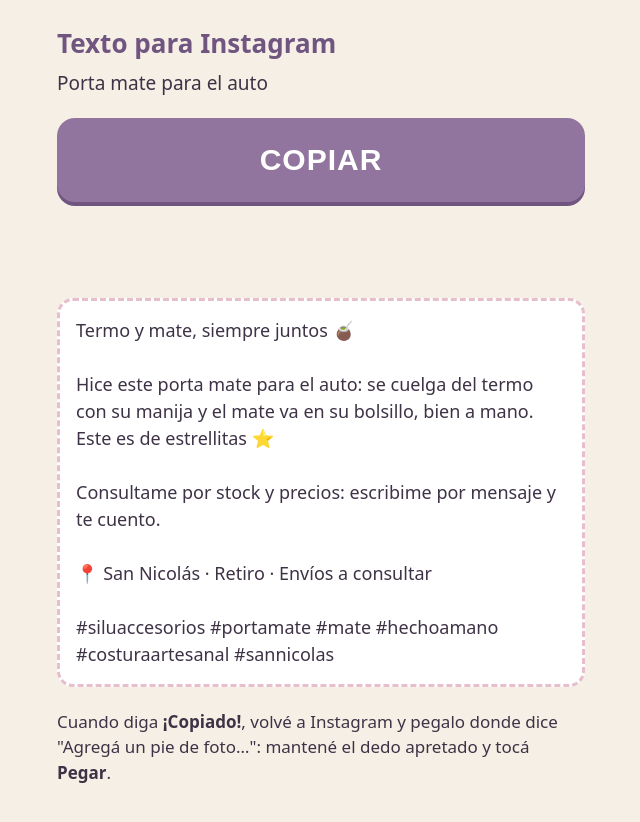
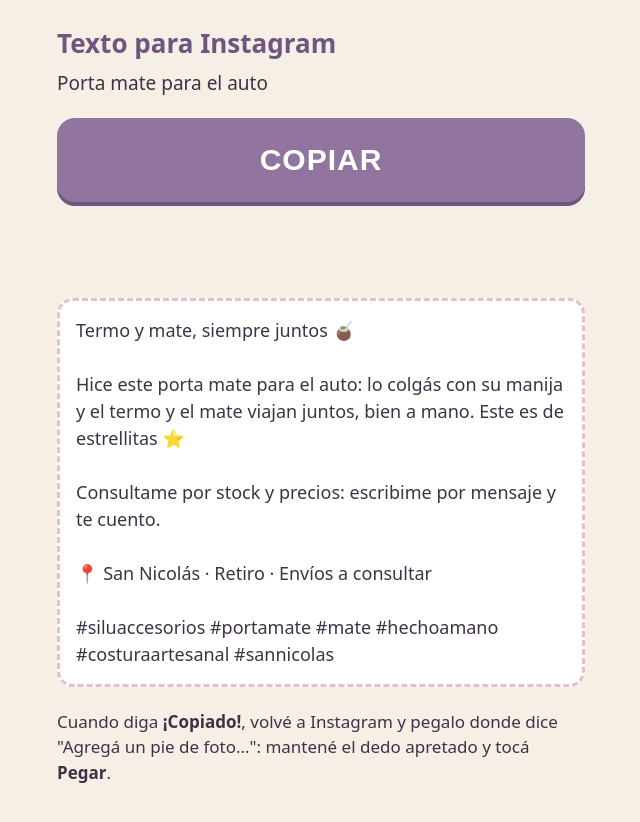
Before and after one commit to Marcem55/silu-textos, a plain HTML site: page porta-mate-auto/index.html in a window 1280 px wide. Shown: the whole page, without its empty margins (319-959 px from the left). Drawn offline with Linux system fonts and the light colour scheme.

Commit message:
Corrige el texto del porta mate para el auto
Co-Authored-By: Claude Opus 5.5 <noreply@anthropic.com>
Claude-Session: https://claude.ai/code/session_01Jc9uUEcoGAxgah9jeByFr9

```diff
--- a/porta-mate-auto/index.html
+++ b/porta-mate-auto/index.html
@@ -30,7 +30,7 @@
   <div id="aviso" class="aviso" role="status" aria-live="polite"></div>
   <div id="pie" class="pie">Termo y mate, siempre juntos 🧉
 
-Hice este porta mate para el auto: se cuelga del termo con su manija y el mate va en su bolsillo, bien a mano. Este es de estrellitas ⭐
+Hice este porta mate para el auto: lo colgás con su manija y el termo y el mate viajan juntos, bien a mano. Este es de estrellitas ⭐
 
 Consultame por stock y precios: escribime por mensaje y te cuento.
 
```
